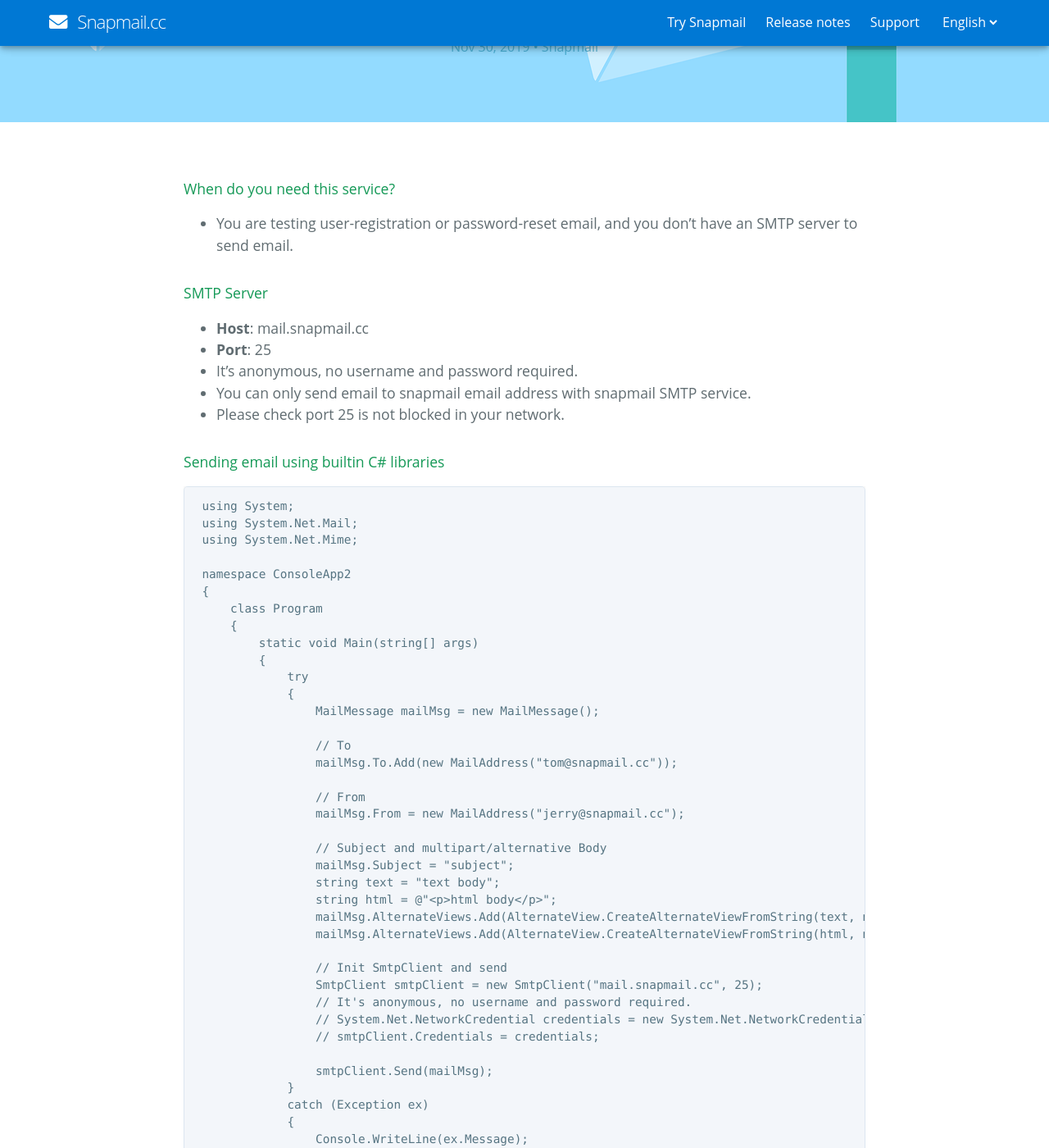
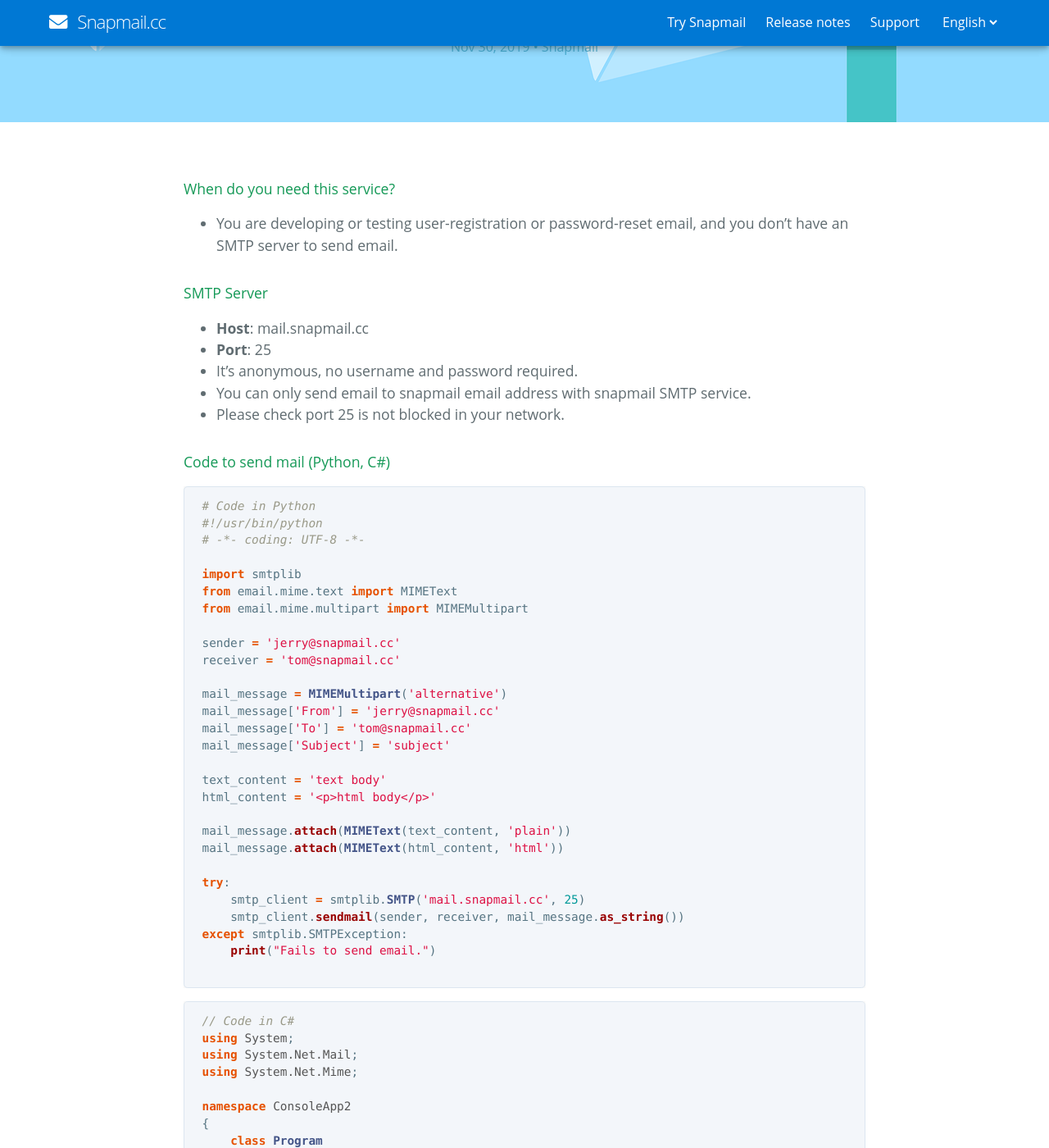
Before and after one commit to joodies/myblog, a Jekyll site: the page built from en/_posts/2019-11-30-snapmail-smtp.md, in a window 1280 px wide and 1400 px high, scrolled down 279 px. Shown: the whole window at 82% size. Built offline with Jekyll 4.4.1, drawn with Linux system fonts in a browser that asks for light colours; nearby versions of some CDN libraries; some web fonts are replaced; comment, search, counter and statistics services are not loaded; some of the changed text lies outside the part shown.

Commit message:
SW-148 python code for sending email

````diff
--- a/en/_posts/2019-11-30-snapmail-smtp.md
+++ b/en/_posts/2019-11-30-snapmail-smtp.md
@@ -7,7 +7,7 @@
 ---
 
 #### When do you need this service?
-+ You are testing user-registration or password-reset email, and you don't have an SMTP
++ You are developing or testing user-registration or password-reset email, and you don't have an SMTP
               server to send email.
 
 #### SMTP Server
@@ -17,51 +17,84 @@
 + You can only send email to snapmail email address with snapmail SMTP service.
 + Please check port 25 is not blocked in your network.
 
-#### Sending email using builtin C# libraries
+#### Code to send mail (Python, C#)
 
-     using System;
-     using System.Net.Mail;
-     using System.Net.Mime;
+```python
+ # Code in Python
+ #!/usr/bin/python
+ # -*- coding: UTF-8 -*-
 
-     namespace ConsoleApp2
+ import smtplib
+ from email.mime.text import MIMEText
+ from email.mime.multipart import MIMEMultipart
+
+ sender = 'jerry@snapmail.cc'
+ receiver = 'tom@snapmail.cc'
+
+ mail_message = MIMEMultipart('alternative')
+ mail_message['From'] = 'jerry@snapmail.cc'
+ mail_message['To'] = 'tom@snapmail.cc'
+ mail_message['Subject'] = 'subject'
+
+ text_content = 'text body'
+ html_content = '<p>html body</p>'
+
+ mail_message.attach(MIMEText(text_content, 'plain'))
+ mail_message.attach(MIMEText(html_content, 'html'))
+
+ try:
+     smtp_client = smtplib.SMTP('mail.snapmail.cc', 25)
+     smtp_client.sendmail(sender, receiver, mail_message.as_string())
+ except smtplib.SMTPException:
+     print("Fails to send email.")
+
+```
+
+```c#
+ // Code in C#
+ using System;
+ using System.Net.Mail;
+ using System.Net.Mime;
+
+ namespace ConsoleApp2
+ {
+     class Program
      {
-         class Program
+         static void Main(string[] args)
          {
-             static void Main(string[] args)
+             try
              {
-                 try
-                 {
-                     MailMessage mailMsg = new MailMessage();
+                 MailMessage mailMsg = new MailMessage();
 
-                     // To
-                     mailMsg.To.Add(new MailAddress("tom@snapmail.cc"));
+                 // To
+                 mailMsg.To.Add(new MailAddress("tom@snapmail.cc"));
 
-                     // From
-                     mailMsg.From = new MailAddress("jerry@snapmail.cc");
+                 // From
+                 mailMsg.From = new MailAddress("jerry@snapmail.cc");
 
-                     // Subject and multipart/alternative Body
-                     mailMsg.Subject = "subject";
-                     string text = "text body";
-                     string html = @"<p>html body</p>";
-                     mailMsg.AlternateViews.Add(AlternateView.CreateAlternateViewFromString(text, null, MediaTypeNames.Text.Plain));
-                     mailMsg.AlternateViews.Add(AlternateView.CreateAlternateViewFromString(html, null, MediaTypeNames.Text.Html));
+                 // Subject and multipart/alternative Body
+                 mailMsg.Subject = "subject";
+                 string text = "text body";
+                 string html = @"<p>html body</p>";
+                 mailMsg.AlternateViews.Add(AlternateView.CreateAlternateViewFromString(text, null, MediaTypeNames.Text.Plain));
+                 mailMsg.AlternateViews.Add(AlternateView.CreateAlternateViewFromString(html, null, MediaTypeNames.Text.Html));
 
-                     // Init SmtpClient and send
-                     SmtpClient smtpClient = new SmtpClient("mail.snapmail.cc", 25);
-                     // It's anonymous, no username and password required.
-                     // System.Net.NetworkCredential credentials = new System.Net.NetworkCredential("username@domain.com", "password");
-                     // smtpClient.Credentials = credentials;
+                 // Init SmtpClient and send
+                 SmtpClient smtpClient = new SmtpClient("mail.snapmail.cc", 25);
+                 // It's anonymous, no username and password required.
+                 // System.Net.NetworkCredential credentials = new System.Net.NetworkCredential("username@domain.com", "password");
+                 // smtpClient.Credentials = credentials;
 
-                     smtpClient.Send(mailMsg);
-                 }
-                 catch (Exception ex)
-                 {
-                     Console.WriteLine(ex.Message);
-                 }
+                 smtpClient.Send(mailMsg);
+             }
+             catch (Exception ex)
+             {
+                 Console.WriteLine(ex.Message);
              }
          }
      }
-
+ }
+```
 
 <a target="_blank" href="https://www.snapmail.cc"><i class="fa fa-envelope a"></i> Try Snapmail now</a>
 
````
Also changed, not shown: en/_posts/2020-01-05-automation-test.md (+1 -1 lines), ja/_posts/2019-11-30-snapmail-smtp.md (+66 -33 lines), ja/_posts/2020-01-05-automation-test.md (+1 -1 lines), zh/_posts/2019-11-30-snapmail-smtp.md (+66 -33 lines), zh/_posts/2020-01-05-automation-test.md (+1 -1 lines).
